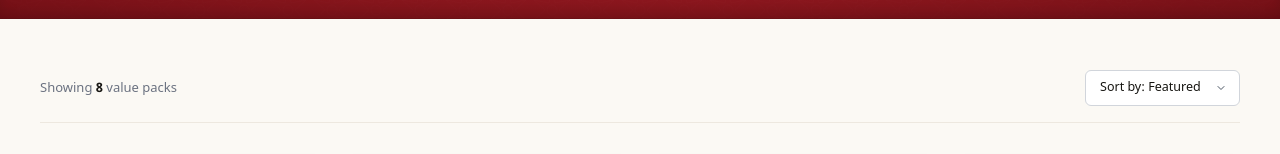
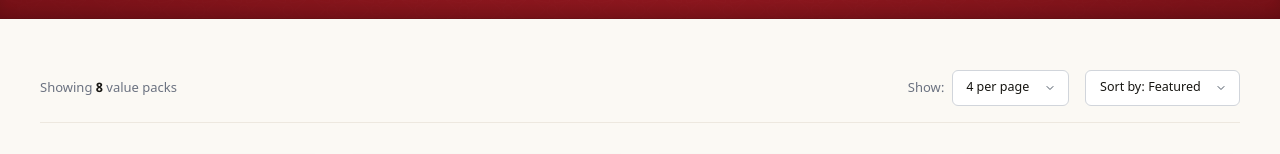
Before and after one commit to jayprakash4u/RuRu-Pitambari, a Next.js app: page /combo-offers in a window 1280 px wide. Shown: the part 217-371 px from the top of the page. Built offline with nearby package versions, Linux system fonts and the light colour scheme.

Commit message:
feat(catalogue): add gallery-style pagination and page-size selector to products and combo offers

```diff
--- a/src/features/combos/components/combo-catalogue/combo-catalogue.module.css
+++ b/src/features/combos/components/combo-catalogue/combo-catalogue.module.css
@@ -60,6 +60,19 @@
   display: flex;
   align-items: center;
   gap: 1rem;
+}
+
+.sortWrap {
+  display: flex;
+  align-items: center;
+  gap: 0.45rem;
+}
+
+.sortLabel {
+  font-size: 0.8125rem;
+  color: #6b7280;
+  font-weight: 500;
+  white-space: nowrap;
 }
 
 .resultCount {
--- a/src/features/combos/components/combo-catalogue/combo-catalogue.tsx
+++ b/src/features/combos/components/combo-catalogue/combo-catalogue.tsx
@@ -8,10 +8,12 @@ import styles from "./combo-catalogue.module.css";
 
 type SortOption = "featured" | "price-asc" | "price-desc" | "discount-desc";
 
+const comboPageSizes = [4, 8, 12] as const;
+
 export function ComboCatalogue() {
   const [sortBy, setSortBy] = useState<SortOption>("featured");
   const [page, setPage] = useState(1);
-  const pageSize = 4;
+  const [pageSize, setPageSize] = useState<number>(comboPageSizes[0]);
 
   const visibleCombos = useMemo(() => {
     const list = [...combos];
@@ -41,6 +43,28 @@ export function ComboCatalogue() {
         <span className={styles.resultCount}>
           Showing <strong>{visibleCombos.length}</strong> value packs
         </span>
+        <div className={styles.toolbarRight}>
+          <div className={styles.sortWrap}>
+            <label className={styles.sortLabel} htmlFor="combo-page-size-select">
+              Show:
+            </label>
+            <select
+              aria-label="Items per page"
+              className={styles.sortSelect}
+              id="combo-page-size-select"
+              onChange={(e) => {
+                setPageSize(Number(e.target.value));
+                setPage(1);
+              }}
+              value={pageSize}
+            >
+              {comboPageSizes.map((size) => (
+                <option key={size} value={size}>
+                  {size} per page
+                </option>
+              ))}
+            </select>
+          </div>
           <select
             aria-label="Sort combo offers"
             className={styles.sortSelect}
@@ -56,6 +80,7 @@ export function ComboCatalogue() {
             <option value="price-desc">Price: High to Low</option>
           </select>
         </div>
+      </div>
 
       {visibleCombos.length ? (
         <>
@@ -65,11 +90,10 @@ export function ComboCatalogue() {
             ))}
           </div>
 
-          {pageCount > 1 ? (
           <div className={styles.tableFooter}>
             <p>
-                Showing <strong>{startIndex + 1}</strong> to <strong>{endIndex}</strong> of{" "}
-                <strong>{visibleCombos.length}</strong> value packs
+              Showing <strong>{visibleCombos.length ? startIndex + 1 : 0}</strong> to{" "}
+              <strong>{endIndex}</strong> of <strong>{visibleCombos.length}</strong> value packs
             </p>
 
             <nav aria-label="Combo offers pagination" className={styles.pagination}>
@@ -119,7 +143,6 @@ export function ComboCatalogue() {
               </button>
             </nav>
           </div>
-          ) : null}
         </>
       ) : (
         <div className={styles.empty}>
--- a/src/features/products/components/product-catalogue/product-catalogue.tsx
+++ b/src/features/products/components/product-catalogue/product-catalogue.tsx
@@ -32,6 +32,8 @@ const categoryVisuals = [
   { id: "Household care" as const, label: "Household Care", image: householdCareThumb },
 ];
 
+const productPageSizes = [8, 16, 24] as const;
+
 export function ProductCatalogue({
   initialCategory = "All",
   initialQuery = "",
@@ -43,7 +45,7 @@ export function ProductCatalogue({
   const [sortBy, setSortBy] = useState<SortOption>("featured");
   const [mobileFiltersOpen, setMobileFiltersOpen] = useState(false);
   const [page, setPage] = useState(1);
-  const pageSize = 8;
+  const [pageSize, setPageSize] = useState<number>(productPageSizes[0]);
 
   // Calculate category counts
   const categoryCounts = useMemo(() => {
@@ -386,6 +388,29 @@ export function ProductCatalogue({
                 {hasActiveFilters ? <span className={styles.activeDot} /> : null}
               </button>
 
+              {/* Page Size Selector */}
+              <div className={styles.sortWrap}>
+                <label className={styles.sortLabel} htmlFor="product-page-size-select">
+                  Show:
+                </label>
+                <select
+                  aria-label="Products per page"
+                  className={styles.sortSelect}
+                  id="product-page-size-select"
+                  onChange={(e) => {
+                    setPageSize(Number(e.target.value));
+                    setPage(1);
+                  }}
+                  value={pageSize}
+                >
+                  {productPageSizes.map((size) => (
+                    <option key={size} value={size}>
+                      {size} per page
+                    </option>
+                  ))}
+                </select>
+              </div>
+
               {/* Sort By Dropdown */}
               <div className={styles.sortWrap}>
                 <label className={styles.sortLabel} htmlFor="product-sort-select">
@@ -426,11 +451,10 @@ export function ProductCatalogue({
                 ))}
               </div>
 
-              {pageCount > 1 ? (
               <div className={styles.tableFooter}>
                 <p>
-                    Showing <strong>{startIndex + 1}</strong> to <strong>{endIndex}</strong> of{" "}
-                    <strong>{visibleProducts.length}</strong> products
+                  Showing <strong>{visibleProducts.length ? startIndex + 1 : 0}</strong> to{" "}
+                  <strong>{endIndex}</strong> of <strong>{visibleProducts.length}</strong> products
                 </p>
 
                 <nav aria-label="Product pagination" className={styles.pagination}>
@@ -482,7 +506,6 @@ export function ProductCatalogue({
                   </button>
                 </nav>
               </div>
-              ) : null}
             </>
           ) : (
             <div className={styles.empty}>
```
Lines whose indentation alone changed are shown as unchanged.
